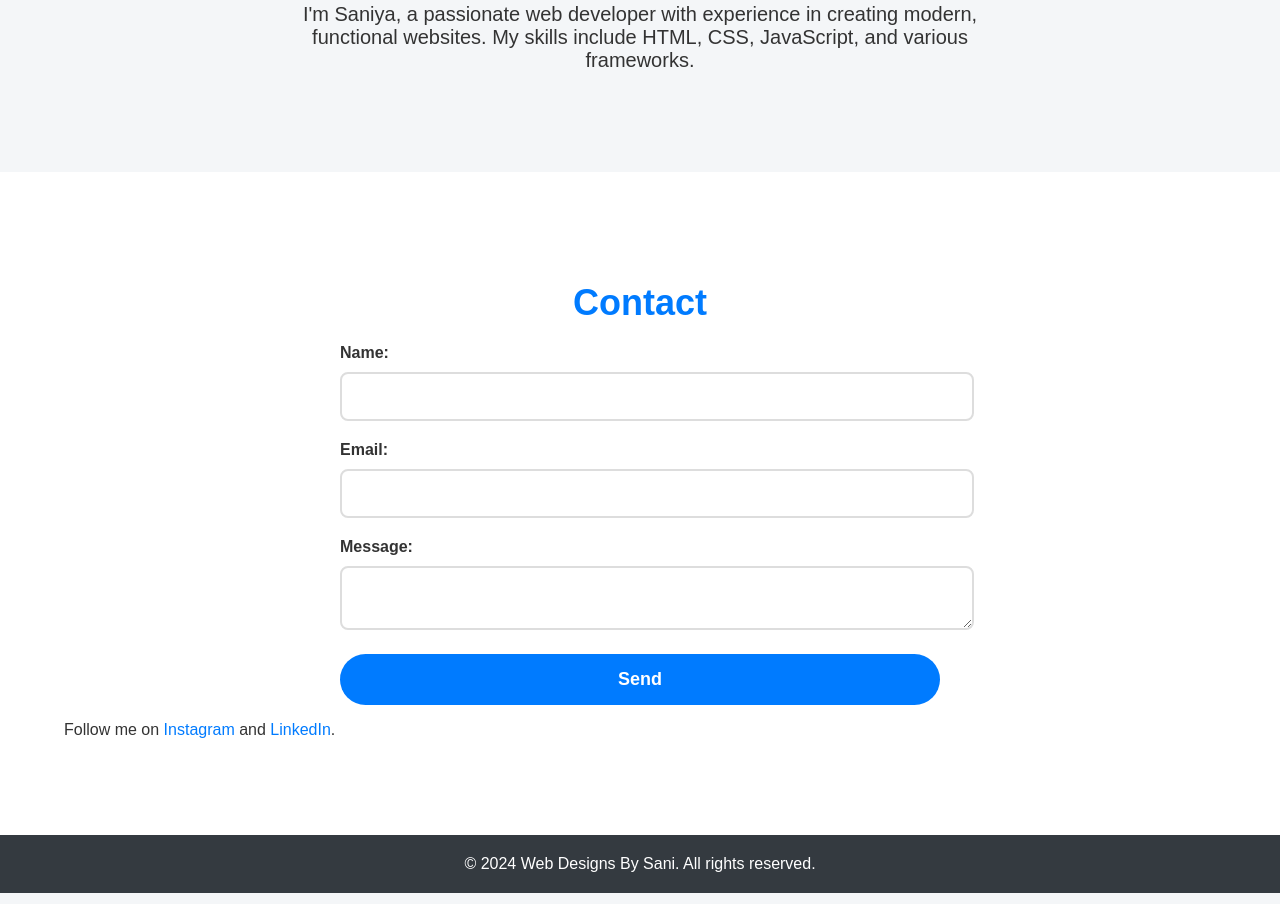
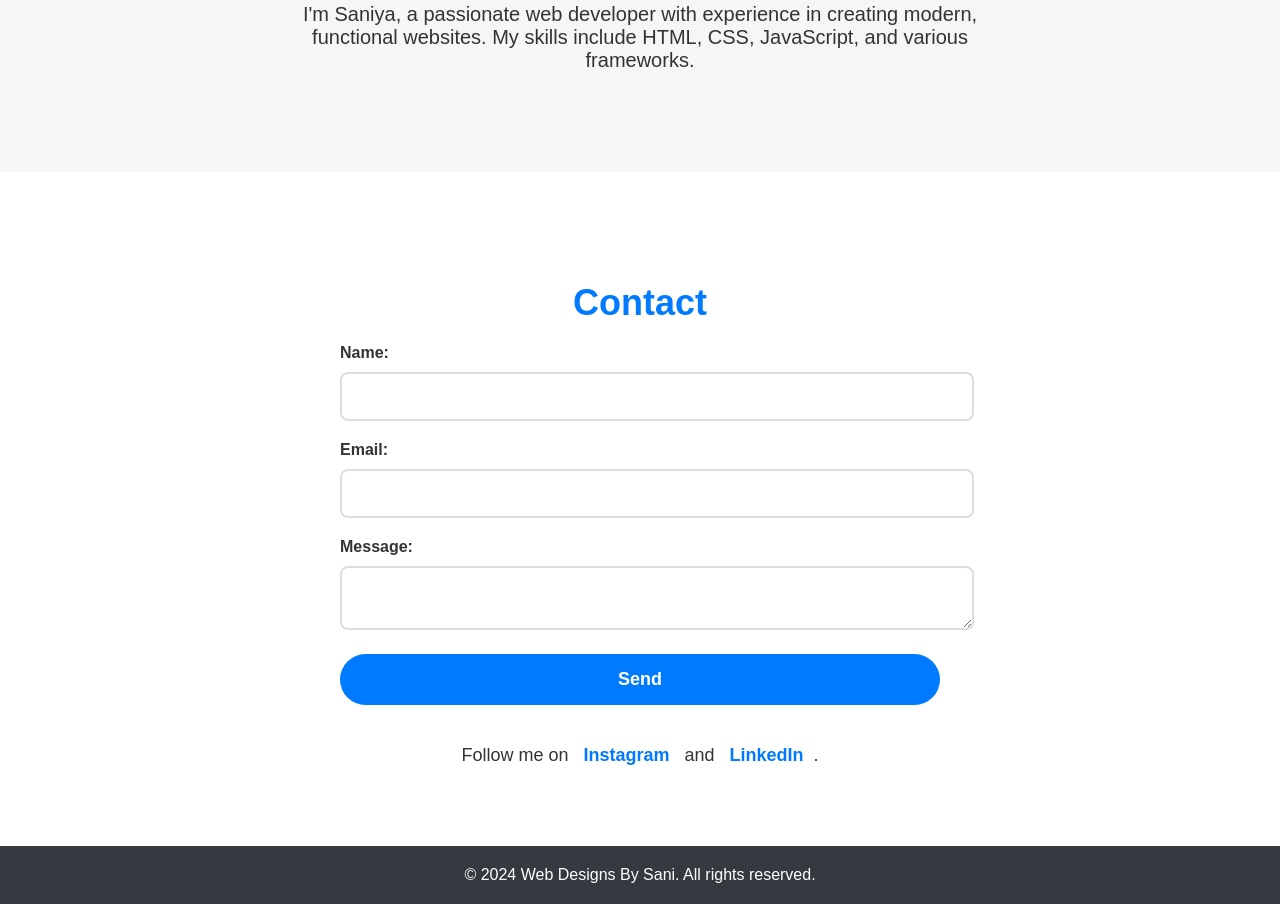
Before and after one commit to ShifanaKoormath/webdesignsbysani-portfolio, a plain HTML site: page index.html in a window 1280 px wide. Shown: the part 3386-4290 px from the top of the page. Drawn offline with Linux system fonts and the light colour scheme; a script that the page names is missing.

Commit message:
changes in style

```diff
--- a/index.html
+++ b/index.html
@@ -63,12 +63,10 @@
             <p>I'm Saniya, a passionate web developer with experience in creating modern, functional websites. My skills include HTML, CSS, JavaScript, and various frameworks.</p>
         </div>
     </section>
-
-    <!-- Contact Section -->
     <section id="contact">
         <div class="container">
             <h2>Contact</h2>
-            <form action="mailto:shifanakoormath11@gmail.com" method="post" enctype="text/plain">
+            <form action="mailto:youremail@example.com" method="post" enctype="text/plain">
                 <label for="name">Name:</label>
                 <input type="text" id="name" name="name" required>
                 <label for="email">Email:</label>
@@ -77,9 +75,12 @@
                 <textarea id="message" name="message" required></textarea>
                 <button type="submit">Send</button>
             </form>
-            <p>Follow me on <a href="https://www.instagram.com/saniwebdev?igsh=MTd0YXBoaDJ3cTFsdg==" target="_blank">Instagram</a> and <a href="https://www.linkedin.com/in/shifana-koormath-b5384831a?utm_source=share&utm_campaign=share_via&utm_content=profile&utm_medium=android_app" target="_blank">LinkedIn</a>.</p>
+            <div class="social-links">
+                <p>Follow me on <a href="https://www.instagram.com/saniwebdev?igshid=MTd0YXBoaDJ3cTFsdg==" target="_blank">Instagram</a> and <a href="https://www.linkedin.com/in/shifana-koormath-b5384831a" target="_blank">LinkedIn</a>.</p>
+            </div>
         </div>
     </section>
+
 
     <!-- Footer -->
     <footer>
--- a/style.css
+++ b/style.css
@@ -191,7 +191,7 @@ nav ul li a:hover {
 /* Contact Section */
 #contact {
     background: #fff;
-    padding: 80px 0;
+    padding: 80px 20px; /* Adjusted padding for better spacing */
 }
 
 #contact h2 {
@@ -203,7 +203,7 @@ nav ul li a:hover {
 
 #contact form {
     max-width: 600px;
-    margin: 0 auto;
+    margin: 0 auto; /* Center the form */
 }
 
 #contact label {
@@ -238,6 +238,32 @@ nav ul li a:hover {
     background: #0056b3;
 }
 
+/* Social Links Section */
+.social-links {
+    margin-top: 40px; /* Adjust spacing above social links */
+    text-align: center; /* Center-align the social links */
+}
+
+.social-links p {
+    font-size: 18px;
+    color: #333;
+    margin: 0; /* Remove default margin */
+}
+
+.social-links a {
+    color: #007bff;
+    font-weight: bold;
+    text-decoration: none;
+    margin: 0 10px; /* Space between links */
+    font-size: 18px;
+    transition: color 0.3s;
+}
+
+.social-links a:hover {
+    color: #0056b3;
+}
+
+
 /* Footer */
 footer {
     background: #343a40;
```
